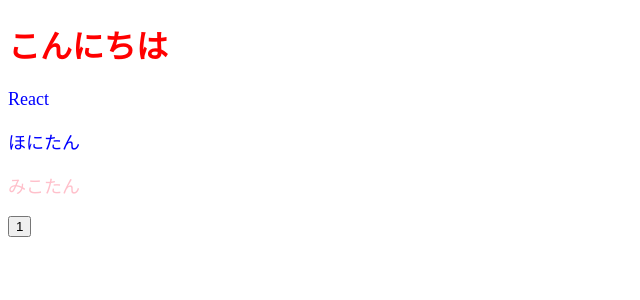
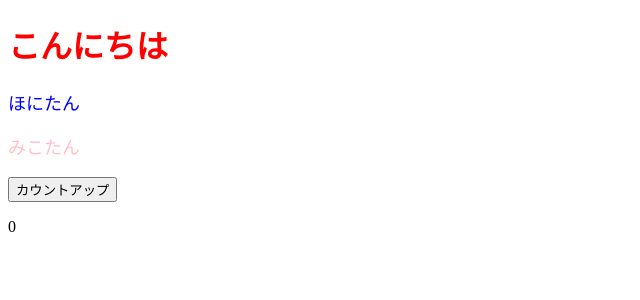
Before and after one commit to ryotaro-tenya0727/Udemytodo-react, a React (Create React App) app: page / in a window 1280 px wide. Shown: the top 300 px of the page, without its empty margins (0-640 px from the left). Built offline with nearby package versions, Linux system fonts and the light colour scheme.

Commit message:
【追加】カウントアップ機能#1

```diff
--- a/src/App.jsx
+++ b/src/App.jsx
@@ -1,19 +1,18 @@
+import { useState } from "react";
 import ColorfulMessage from "./components/ColorfulMessage";
 export const App = () => {
-  const onClickButton = () => {
-    alert(1);
+  const onClickCountUP = () => {
+    setNum((preveState) => preveState + 1);
   };
-  const contentStyle = {
-    color: "blue",
-    fontSize: "18px"
-  };
+  const [num, setNum] = useState(0);
+
   return (
     <>
       <h1 style={{ color: "red" }}>こんにちは</h1>
-      <p style={contentStyle}>React</p>
       <ColorfulMessage color={"blue"}>ほにたん</ColorfulMessage>
       <ColorfulMessage color={"pink"}>みこたん</ColorfulMessage>
-      <button onClick={() => onClickButton()}>1</button>
+      <button onClick={() => onClickCountUP()}>カウントアップ</button>
+      <p>{num}</p>
     </>
   );
 };
```
